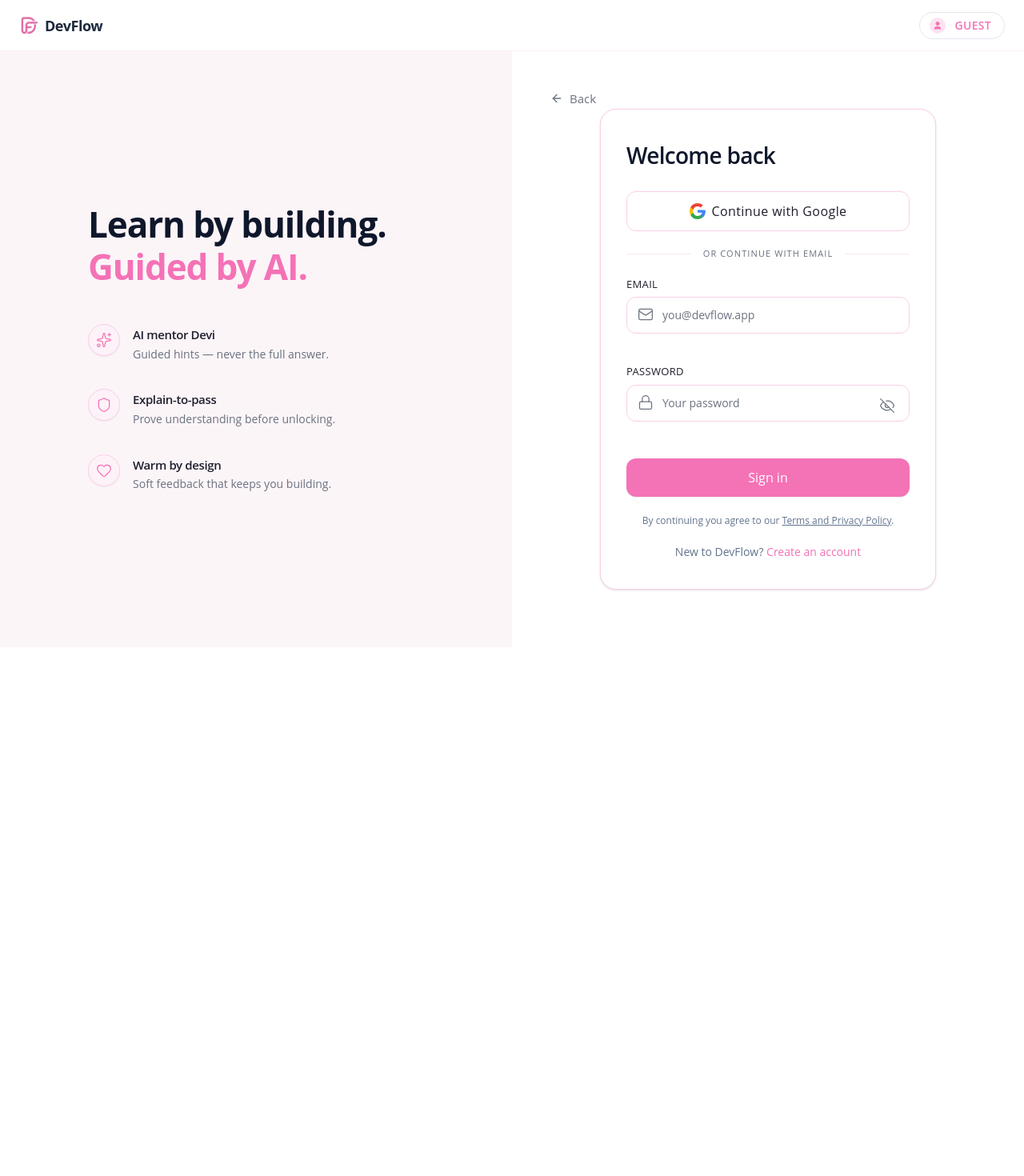
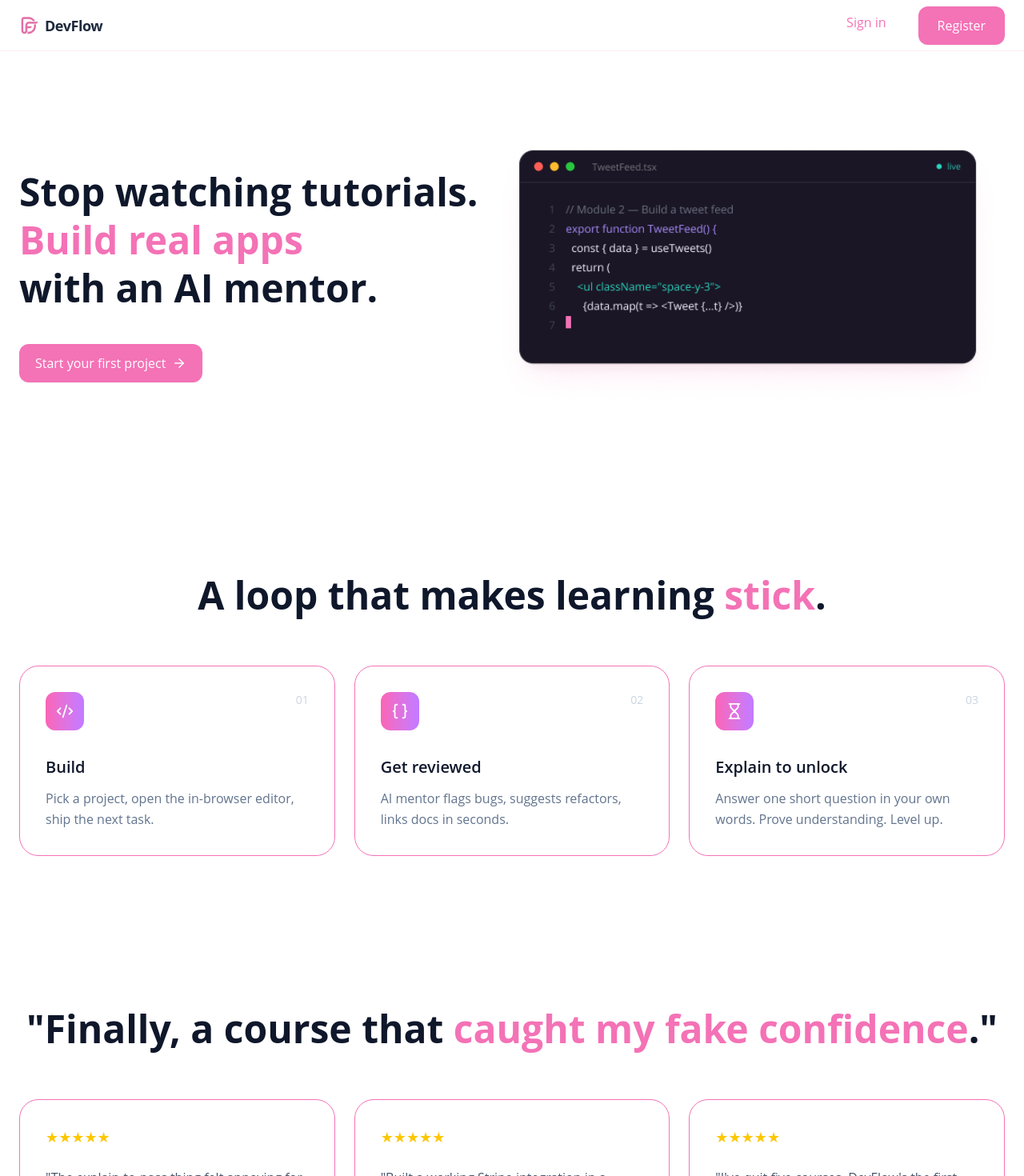
Before and after one commit to onfire-devcamp/devflow-fe, a React (Vite) app: page / in a window 1280 px wide. Before the commit this address led to /login. Shown: the top 1470 px of the page at 80% size. Before the commit the page ends 809 px from the top, so only its background shows below. Built offline with nearby package versions, Linux system fonts and the light colour scheme; no server answers.

Commit message:
fix landing page

```diff
--- a/src/features/landing_page/components/CTASection.tsx
+++ b/src/features/landing_page/components/CTASection.tsx
@@ -32,7 +32,7 @@ export default function CTA() {
           </Link>
 
           <Link to={PATHS.LOGIN}>
-            <Button variant = "ghost" className = "border border-white/40 px-6 py-3 rounded-xl font-medium hover:bg-white/10 transition-colors">
+            <Button variant = "ghost" className = "border border-white/40 text-white px-6 py-3 rounded-xl font-medium hover:scale-105 transition-colors">
               I already have an account
             </Button>
           </Link>
--- a/src/features/landing_page/components/FeaturesSection.tsx
+++ b/src/features/landing_page/components/FeaturesSection.tsx
@@ -2,21 +2,21 @@ import { Code2, Braces, Hourglass } from "lucide-react";
 
 const features = [
     {
-        id: '1',
+        id: '01',
         title: 'Build',
         description: 'Pick a project, open the in-browser editor, ship the next task.',
         icon: Code2,
     },
 
     {
-        id: '2',
+        id: '02',
         title: 'Get reviewed',
         description: ' AI mentor flags bugs, suggests refactors, links docs in seconds.',
         icon: Braces,
     },
 
     {
-        id: '3',
+        id: '03',
         title: 'Explain to unlock',
         description: 'Answer one short question in your own words. Prove understanding. Level up.',
         icon: Hourglass,
@@ -29,7 +29,10 @@ export default function Features() {
             <h2 className = "text-center text-4xl lg:text-5xl font-bold text-slate-900">
                 A loop that makes learning{' '}
                 <span className = "text-primary">
-                    stick.
+                    stick
+                </span>
+                <span>
+                    .
                 </span>
             </h2>
 
@@ -37,7 +40,7 @@ export default function Features() {
                 {features.map((feature) => {
                     const Icon = feature.icon;
                     return(
-                        <div key = {feature.id} className = "border border-primary-soft rounded-3xl p-8 bg-white">
+                        <div key = {feature.id} className = "border border-primary rounded-3xl p-8 ">
                             <div className = "flex justify-between items-start">
                                 <div className = "w-12 h-12 rounded-xl bg-gradient-to-r from-pink-400 to-purple-400 flex items-center justify-center">
                                     <Icon className = "text-white" size={22}/>
--- a/src/features/landing_page/components/HeroSection.tsx
+++ b/src/features/landing_page/components/HeroSection.tsx
@@ -6,29 +6,29 @@ import { useNavigate } from 'react-router-dom';
 export default function HeroSection() {
     const navigate = useNavigate();
     return(
-        <section className='max-w-7xl mx-auto px-6 py-24'>
-            <div className= " flex flex-col lg:flex-row items-center justify-between gap-16">
+        <section className='max-w-7xl mx-auto px-6 min-h-[70vh] flex items-center'>
+            <div className= " flex flex-col lg:flex-row items-center gap-12">
 
-                <div className = " max-w-2xl">
+                <div className = " flex-1">
 
-                    <h1 className = "text-5xl lg:text-7xl font-bold leading-tight text-slate-900">
-                        Stop watching tutorials
+                    <h1 className = "text-4xl lg:text-5xl font-bold leading-tight text-slate-900">
+                        Stop watching tutorials.
                         <br />
                         <span className="text-primary">
                             Build real apps
                         </span>
                         <br />
-                        with an AI mentor
+                        with an AI mentor.
                     </h1>
 
-                    <Button variant = "primary" onClick={() => navigate(PATHS.DASHBOARD)} className="mt-10 w-auto inline-flex items-center gap-2 px-6 py-3 rounded-xl">
+                    <Button variant = "primary" onClick={() => navigate(PATHS.DASHBOARD)} className="mt-10 !w-auto inline-flex items-center gap-2 px-5 py-2 rounded-xl hover:scale-105">
                         Start your first project
                         <ArrowRight size={18} />
                     </Button>
                 </div>
 
-                <div className = "w-full max-w-xl">
-                    <img src={Hero} />
+                <div className = "flex-1">
+                    <img src={Hero} className="w-full scale-110" />
                 </div>
             </div>
         </section>
--- a/src/features/landing_page/components/Navbar.tsx
+++ b/src/features/landing_page/components/Navbar.tsx
@@ -4,22 +4,32 @@ import { Link } from 'react-router-dom';
 import { PATHS } from '../../../config/paths';
 export default function Navbar() {
     return (
-        <nav className = "border-b">
-            <div className = "max-w-7xl mx-auto px-6 py-4 flex justify-between items-center">
-                <div className = "logo_wrapper">
-                    <img src={Logo} />
-                </div>
+        <nav className = "border-primary">
+            <div className = "w-full h-16 border-b border-primary-mid/40 flex justify-between items-center bg-card px-4 md:px-6">
+                <Link
+                    to="/"
+                    className="flex items-center space-x-2 select-none cursor-pointer"
+                >
+                    <img
+                    src={Logo}
+                    alt="DevFlow Logo"
+                    className="h-6 w-auto object-contain"
+                    />
+                    <span className="font-bold text-lg text-slate-800 tracking-tight">
+                    DevFlow
+                    </span>
+                </Link>
 
                 <div className = "flex gap-4">
 
                     <Link to={PATHS.LOGIN}>
-                        <Button variant = "ghost" className = "px-4 py-2">
+                        <Button variant = "ghost" className = "px-6 py-2 text-primary hover:scale-105">
                             Sign in
                         </Button>
                     </Link>
 
                     <Link to={PATHS.REGISTER}>
-                        <Button variant = "primary" className = "w-auto px-4 py-2 rounded-xl">
+                        <Button variant = "primary" className = "w-auto px-6 py-2 rounded-xl hover:scale-105">
                             Register
                         </Button>
                     </Link>
--- a/src/features/landing_page/components/TestimonialsSection.tsx
+++ b/src/features/landing_page/components/TestimonialsSection.tsx
@@ -22,10 +22,13 @@ const testimonials = [
 export default function Testimonials() {
   return (
     <section className="max-w-7xl mx-auto px-6 py-24">
-      <h2 className="text-center text-4xl lg:text-5xl font-bold text-slate-900">
-        Finally, a course that{' '}
+      <h2 className="text-center text-4xl lg:text-5xl font-Open Sans font-bold text-slate-900">
+        "Finally, a course that{' '}
         <span className="text-primary">
-          caught my fake confidence.
+          caught my fake confidence
+        </span>
+        <span>
+          ."
         </span>
       </h2>
 
@@ -33,7 +36,7 @@ export default function Testimonials() {
         {testimonials.map((item) => (
           <div
             key={item.name}
-            className="border border-primary-soft rounded-3xl p-8"
+            className="border border-primary rounded-3xl p-8"
           >
             <div className="text-yellow-400 text-lg">
               ★★★★★
@@ -45,7 +48,7 @@ export default function Testimonials() {
 
             <div className="mt-8 pt-6 border-t">
               <div className="flex items-center gap-3">
-                <div className="w-10 h-10 rounded-full bg-primary text-white flex items-center justify-center text-sm font-semibold">
+                <div className="w-10 h-10 rounded-full bg-gradient-to-r from-primary to-purple-400 text-white flex items-center justify-center text-sm font-semibold">
                   {item.name[0]}
                 </div>
 
--- /dev/null
+++ b/src/features/landing_page/index.tsx
@@ -0,0 +1,17 @@
+import Navbar from './components/Navbar';
+import Hero from './components/HeroSection';
+import Features from './components/FeaturesSection';
+import Testimonials from './components/TestimonialsSection';
+import CTA from './components/CTASection';
+
+export default function LandingPage() {
+    return (
+        <>
+            <Navbar />
+            <Hero />
+            <Features />
+            <Testimonials />
+            <CTA />
+        </>
+    );
+}
--- a/src/features/landing_page/mainPage/LandingPage.tsx
+++ /dev/null
@@ -1,17 +0,0 @@
-import Navbar from '../components/Navbar';
-import Hero from '../components/HeroSection';
-import Features from '../components/FeaturesSection';
-import Testimonials from '../components/TestimonialsSection';
-import CTA from '../components/CTASection';
-
-export default function LandingPage() {
-    return (
-        <>
-            <Navbar />
-            <Hero />
-            <Features />
-            <Testimonials />
-            <CTA />
-        </>
-    );
-}
--- a/src/routes/appRoutes.tsx
+++ b/src/routes/appRoutes.tsx
@@ -6,7 +6,7 @@ import { PublicRoute } from './PublicRoute';
 import { LoginPage } from '../features/auth/components/LoginPage';
 import { PageLoader } from '../components/ui/PageLoader';
 import RoadMapLayout from '../features/roadmap/index';
-
+import LandingPage from '../features/landing_page/index';
 const RegisterPage = lazy(
   () => import('../features/auth/components/RegisterPage'),
 );
@@ -19,6 +19,7 @@ const DashboardPage = lazy(
 const ProjectDetailPage = lazy(
   () => import('../features/projects/components/ProjectDetailPage'),
 );
+
 export function AppRoutes() {
   return (
     <Suspense fallback={<PageLoader />}>
@@ -28,7 +29,7 @@ export function AppRoutes() {
           <Route path={PATHS.LOGIN} element={<LoginPage />} />
           <Route path={PATHS.REGISTER} element={<RegisterPage />} />
         </Route>
-        <Route path="/" element={<Navigate to="/login" replace />} />
+        <Route path="/" element={<LandingPage />} />
 
         {/* PRIVATE ROUTES */}
         <Route element={<PrivateRoute />}>
```
